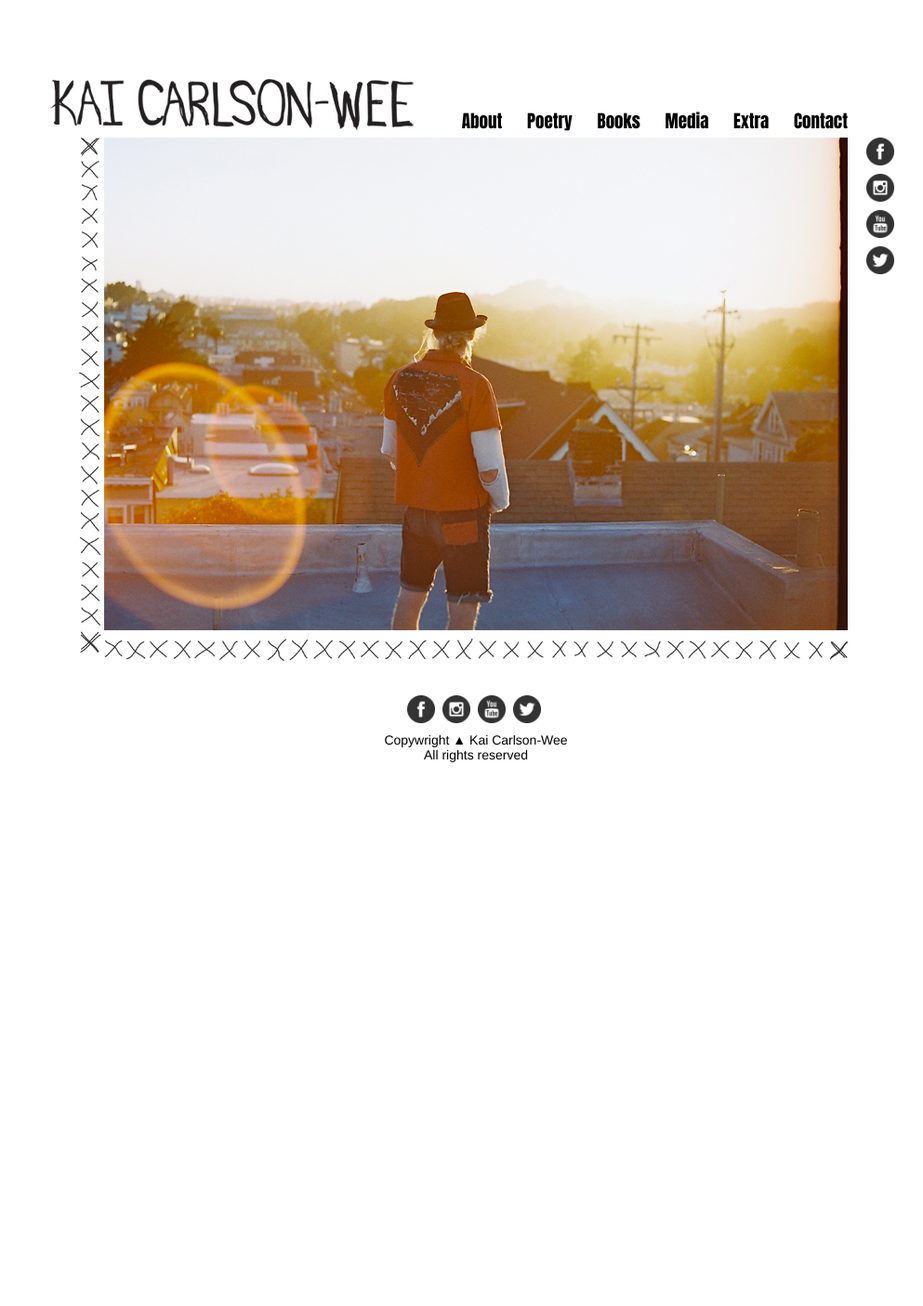
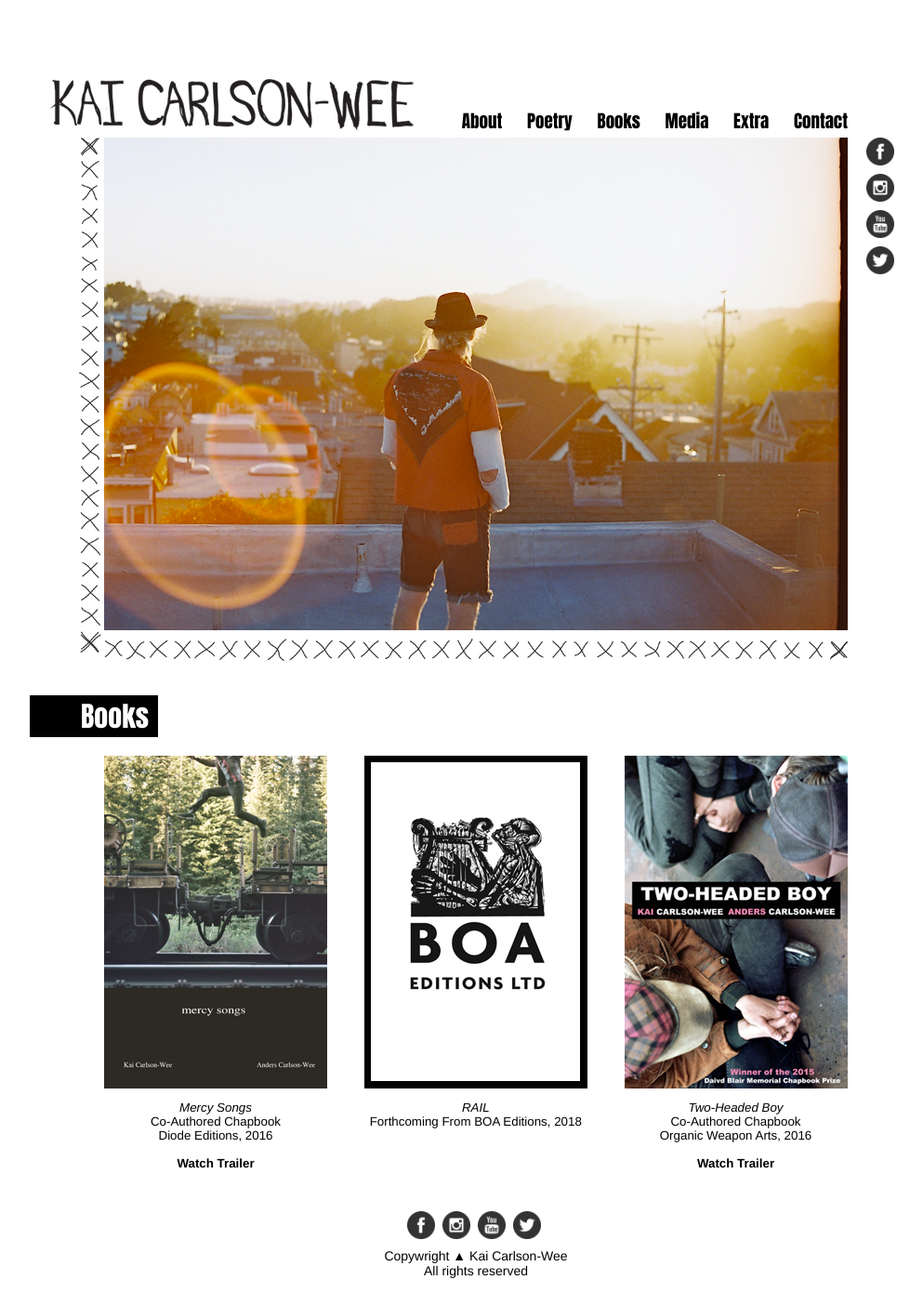
Before and after one commit to kaicarlsonwee/kaicarlsonwee.github.io, a Jekyll site: the page built from books.html, in a window 1280 px wide. Shown: the whole page at 93% size, without its empty margins (136-1129 px from the left). Built offline with Jekyll 4.4.1, drawn with Linux system fonts in a browser that asks for light colours; before the commit the page ends 908 px from its top, so only the background shows below that.

```diff
--- a/_data/poetry.csv
+++ b/_data/poetry.csv
@@ -13,3 +13,5 @@
 Wolf Heaven,Adroit,http://www.theadroitjournal.org/issue-sixteen-kai-carlson-wee-the-adroit-journal/
 Riding the Burlington Grain,Gulf Coast,
 Holes in the Mountain,The Missouri Review,https://poetryfilm.org/2014/09/21/poetryfilm-archive-holes-in-the-mountain-by-kai-carlson-wee/
+The Fog and the Sound,,/poems/the-fog-and-the-sound
+Thresher,,/poems/thresher
--- a/_includes/header.html
+++ b/_includes/header.html
@@ -7,7 +7,7 @@
     <ul id="nav">
       <li><a href="/about">About</a></li>
       <li><a href="/#poetry" class="nav-link">Poetry</a></li>
-      <li><a href="https://www.youtube.com/watch?v=NwNuQulK6N0" target="_blank">Books</a></li>
+      <li><a href="/books">Books</a></li>
       <li><a href="/#video" class="nav-link">Media</a></li>
       <li><a href="/extra" class="nav-link">Extra</a></li>
       <li><a href="/contact" class="nav-link">Contact</a></li>
--- a/books.html
+++ b/books.html
@@ -6,6 +6,39 @@
 ---
 
 <section id='books'>
+  <div class='section-title'>
+    <div class='section-title-inner'>
+      Books
+    </div>
+  </div>
 
+  <div class='section-content clearfix'>
+    <div class='book-container'>
+      <img src='/assets/mercy-songs.jpg' />
+      <p class='book-description'>
+        <em>Mercy Songs</em><br />
+        Co-Authored Chapbook<br />
+        Diode Editions, 2016<br /><br />
+        <a href='https://vimeo.com/159596932'>Watch Trailer</a>
+      </p>
+    </div>
 
+    <div class='book-container'>
+      <img src='/assets/boa.jpg' />
+      <p class='book-description'>
+        <em>RAIL</em><br />
+        Forthcoming From BOA Editions, 2018
+      </p>
+    </div>
+
+    <div class='book-container'>
+      <img src='/assets/two-headed-boy.jpg' />
+      <p class='book-description'>
+        <em>Two-Headed Boy</em><br />
+        Co-Authored Chapbook<br />
+        Organic Weapon Arts, 2016<br /><br />
+        <a href='https://vimeo.com/159895743'>Watch Trailer</a>
+      </p>
+    </div>
+  </div>
 </section>
--- a/css/main.scss
+++ b/css/main.scss
@@ -242,3 +242,54 @@
     }
   }
 }
+
+$basicFont: 'Helvetica Neue', Helvetica, Arial, sans-serif;
+
+#books {
+  .book-container {
+    display: inline-block;
+    margin-right: 36px;
+    vertical-align: text-top;
+
+    &:last-of-type {
+      margin-right: 0px;
+    }
+
+    img {
+      display: block;
+    }
+
+    .book-description {
+      font-family: $basicFont;
+      font-size: 10pt;
+      text-align: center;
+
+      a {
+        font-weight: bold;
+      }
+    }
+  }
+}
+
+.poem-section {
+  .poem-title, p {
+    font-family: $basicFont;
+  }
+
+  .poem-title {
+    font-size: 28px;
+  }
+
+  p {
+    font-size: 11pt;
+  }
+
+  .epigraph {
+    font-size: 9pt;
+    padding: 10px 50px;
+  }
+
+  .attribution {
+    padding-left: 50px;
+  }
+}
```
Also changed, not shown: the-fog-and-the-sound.html (added, +48 -0 lines), thresher.html (added, +57 -0 lines), assets/boa.jpg (added), assets/mercy-songs.jpg (added), assets/two-headed-boy.jpg (added).
